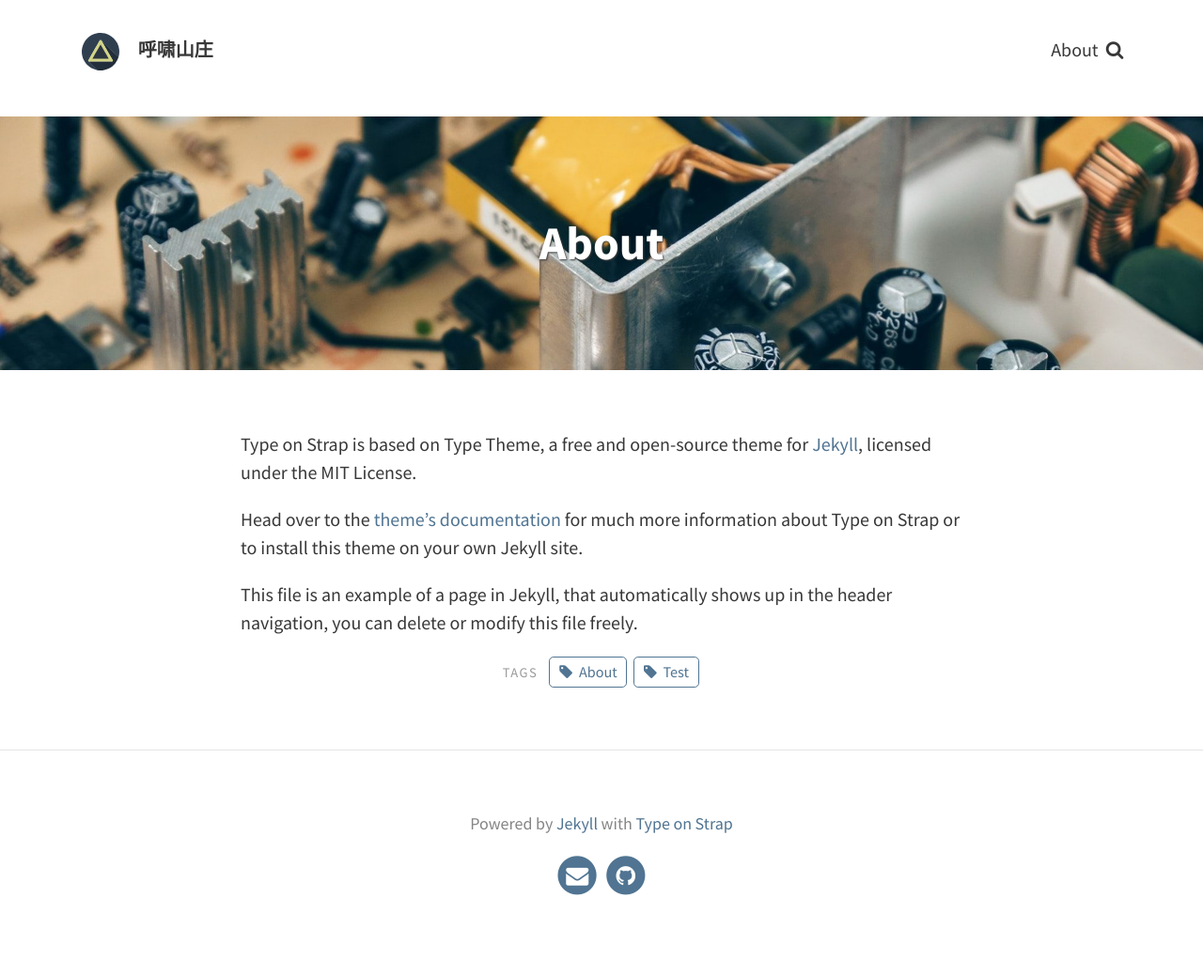
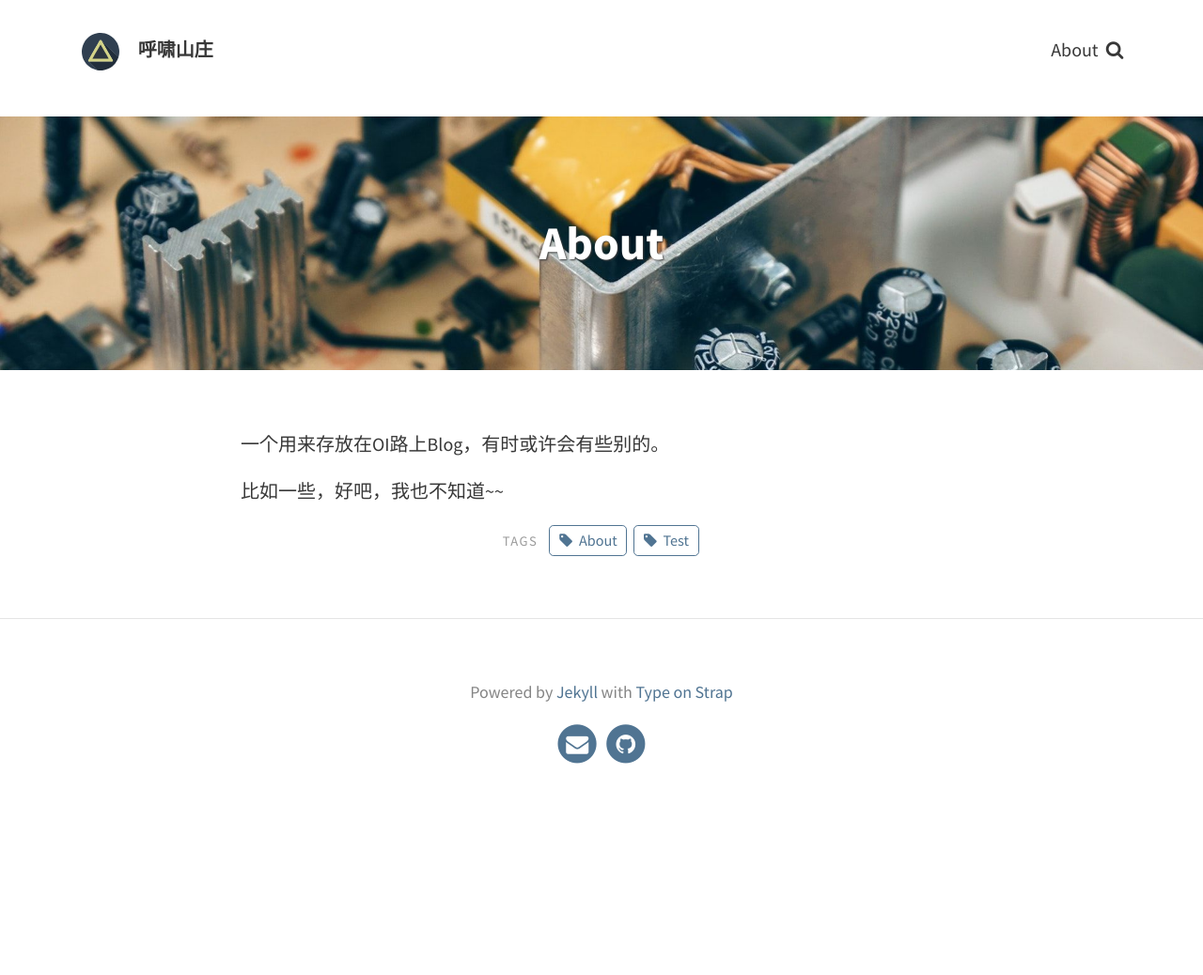
Before and after one commit to P02-1010751281/P02-1010751281.github.io, a Jekyll site: the page built from pages/about.md, in a window 1280 px wide. Shown: the whole page at 94% size. Built offline with Jekyll 4.4.1, drawn with Linux system fonts in a browser that asks for light colours; after the commit the page ends 900 px from its top, so only the background shows below that.

Commit message:
first commit

```diff
--- a/pages/about.md
+++ b/pages/about.md
@@ -6,8 +6,6 @@ feature-img: "assets/img/pexels/circuit.jpeg"
 tags: [About, Test]
 ---
 
-Type on Strap is based on Type Theme, a free and open-source theme for [Jekyll](http://jekyllrb.com/), licensed under the MIT License.
+一个用来存放在OI路上Blog，有时或许会有些别的。
 
-Head over to the [theme's documentation](https://github.io/sylhare/Type-on-Strap) for much more information about Type on Strap or to install this theme on your own Jekyll site.
-
-This file is an example of a page in Jekyll, that automatically shows up in the header navigation, you can delete or modify this file freely.
+比如一些，好吧，我也不知道~~
```
Also changed, not shown: 3 other files.
